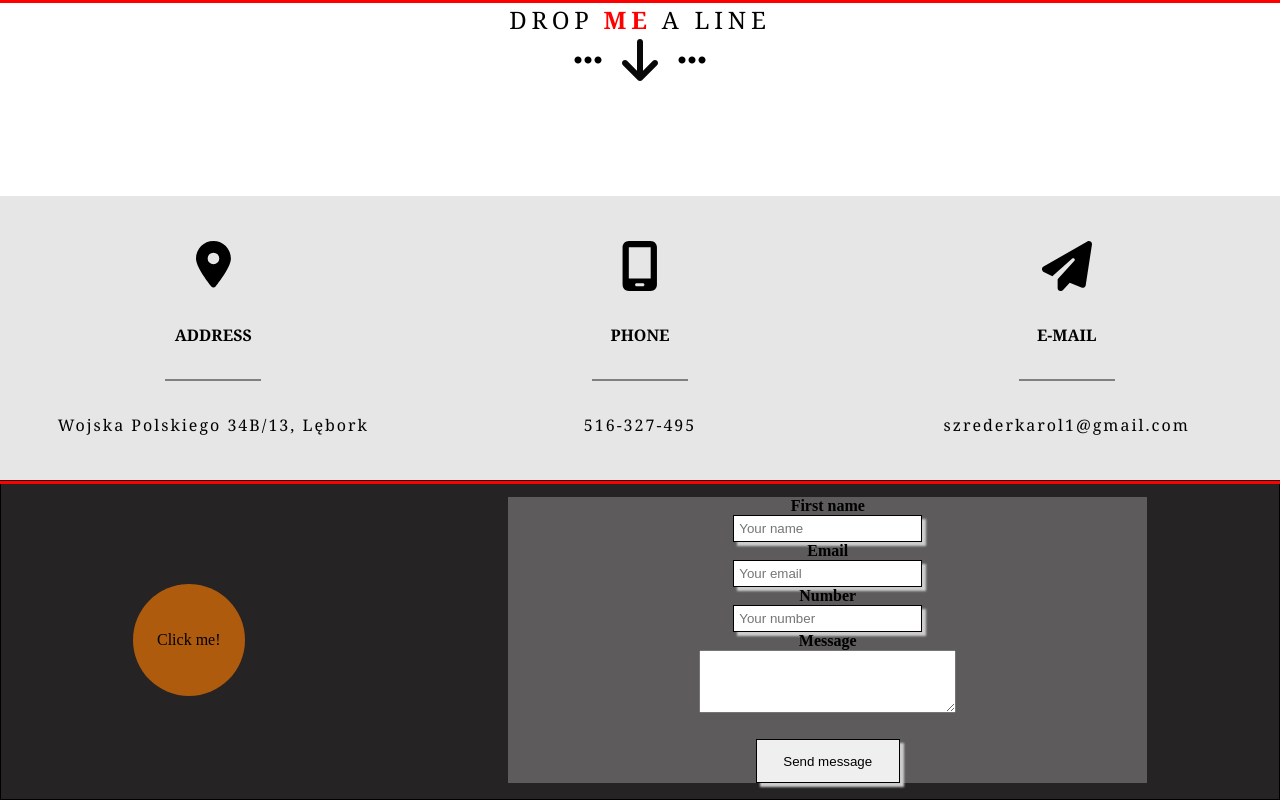
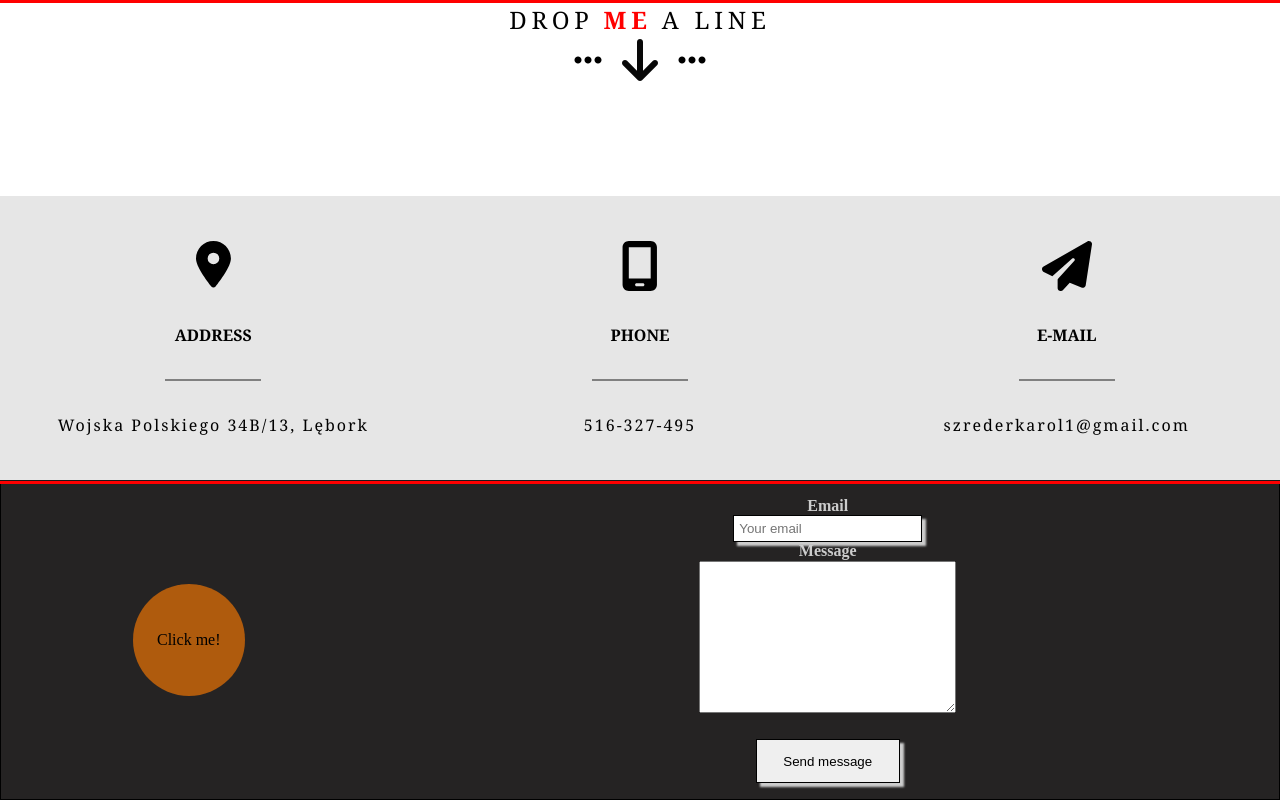
Before and after one commit to szrederkarol1/Final-project, a React (Vite) app: page / in a window 1280 px wide. Shown: the part 2464-3264 px from the top of the page. Built offline with nearby package versions, Linux system fonts and the light colour scheme.

Commit message:
Create server

```diff
--- a/package.json
+++ b/package.json
@@ -17,6 +17,7 @@
     "sass": "^1.62.1"
   },
   "devDependencies": {
+    "@testing-library/react": "^14.0.0",
     "@types/react": "^18.0.28",
     "@types/react-dom": "^18.0.11",
     "@vitejs/plugin-react": "^4.0.0",
--- a/src/components/contact/Contact.jsx
+++ b/src/components/contact/Contact.jsx
@@ -65,12 +65,12 @@ const Contact = () => {
         <div className="button_links">Click me!</div>
         <div className="form_container">
           <form action="https://formsubmit.io/send/karolszreder1@gmail.com" method="POST" className="left-form">
-            <label for="name">First name</label>
-            <input type="text" placeholder="Your name"></input>
+            {/* <label for="name">First name</label>
+            <input type="text" placeholder="Your name"></input> */}
             <label for="email">Email</label>
             <input type="text" placeholder="Your email"></input>
-            <label for="number">Number</label>
-            <input type="number" placeholder="Your number"></input>
+            {/* <label for="number">Number</label>
+            <input type="number" placeholder="Your number"></input> */}
             <label for="message">Message</label>
             <textarea
               rows="10"
--- a/src/components/contact/Contact.scss
+++ b/src/components/contact/Contact.scss
@@ -81,11 +81,12 @@
     @include flex;
   }
   .form_container {
+    color: #ccc;
     display: flex;
     justify-content: space-around;
     height: 90%;
     width: 50%;
-    background-color: rgba(255, 255, 255, 0.253);
+    background-color:  rgb(37, 35, 35);
     .left-form {
       height: 100%;
       display: flex;
--- a/src/components/log_reg/SignIn.jsx
+++ b/src/components/log_reg/SignIn.jsx
@@ -4,6 +4,7 @@ import { useState } from "react";
 import "./SignIn.scss";
 
 const SignIn = () => {
+
   const [authError, setauthError] = useState(null);
 
   const navigation = useNavigate();
--- a/src/components/log_reg/SignUp.jsx
+++ b/src/components/log_reg/SignUp.jsx
@@ -5,14 +5,14 @@ import "./SignUp.scss";
 const SignUp = () => {
   const navigation = useNavigate();
 
-
+  //wysłanie formularza rejestracji
   const handleSignUp = async (e) => {
     e.preventDefault();
     const { email, password, password_confirm } = e.target.elements;
-
-    if (password.value !== password_confirm.value) {
+    if (!email.value.includes("@")) {
+      alert("Email must have @");
+    } else if (password.value !== password_confirm.value) {
       alert("Both passwords are different.");
-      return;
     }
 
     let { error } = await supabase.auth.signUp({
--- a/src/components/notebook_project/notebook.jsx
+++ b/src/components/notebook_project/notebook.jsx
@@ -5,15 +5,15 @@ import "./notebook.scss";
 
 function NoteBook() {
   const navigation = useNavigate();
+  const [entries, setEntries] = useState(null);
+
+  //sprawdzenie, czy użytkownik jest zalogowany
+  //funkcja async jest odpowiedzialna za pobieranie danych z Supabase
   let alreadyMounted = false;
-
   const [session, setSession] = useState(null);
-
-  const [entries, setEntries] = useState(null);
 
   const getSession = async () => {
     const { data } = await supabase.auth.getSession();
-
     if (!data.session) {
       navigation("/Projects/SignIn");
       return;
@@ -27,12 +27,7 @@ function NoteBook() {
     alreadyMounted = true;
   }, []);
 
-  useEffect(() => {
-    if (session) {
-      getEntries();
-    }
-  }, [session]);
-
+  //pobieranie wpisów z bazy danych Supabase, które są powiązane z zalogowanym użytkownikiem
   const getEntries = async () => {
     let { data, error } = await supabase
       .from("Notebook")
@@ -42,7 +37,13 @@ function NoteBook() {
       setEntries(data);
     }
   };
+  useEffect(() => {
+    if (session) {
+      getEntries();
+    }
+  }, [session]);
 
+  //wylogowanie użytkownika przy użyciu Supabase
   const handleLogout = async () => {
     let { error } = await supabase.auth.signOut();
     if (!error) {
@@ -50,6 +51,8 @@ function NoteBook() {
     }
     navigation("/Projects/SignIn");
   };
+
+  //zapisywanie nowej notatki w Supabase
   const handleSaveNote = async (e) => {
     e.preventDefault();
     const { text } = e.target.elements;
@@ -62,6 +65,7 @@ function NoteBook() {
     }
   };
 
+  //usuwanie wpisu z Supabase na podstawie przekazanego identyfikatora
   async function handleRemove(id) {
     const newList = entries.filter((li) => li.id !== id);
     const { data, error } = await supabase
```
Also changed, not shown: 1 other file (tests, documents, lock files or other folders).
